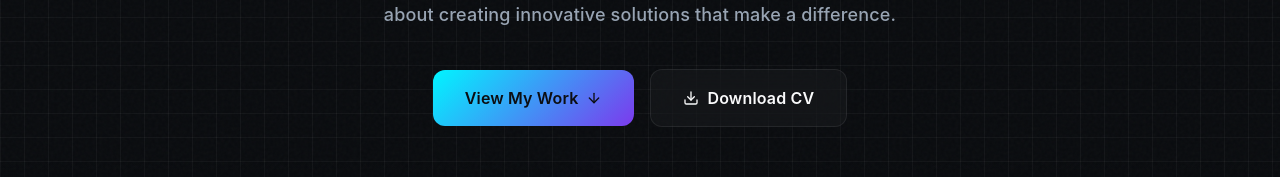
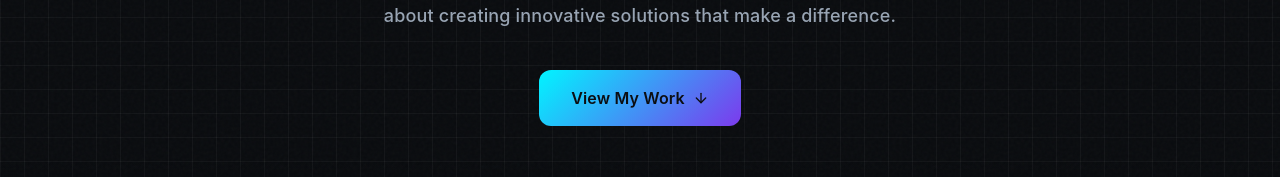
Before and after one commit to infinitelife102/My-Portfolio, a React (Vite) app: page / in a window 1280 px wide. Shown: the part 511-688 px from the top of the page. Built offline with nearby package versions, Linux system fonts and the light colour scheme; no server answers.

Commit message:
commit: delete cv file and remove Download CV

```diff
--- a/src/sections/Hero.tsx
+++ b/src/sections/Hero.tsx
@@ -2,7 +2,7 @@ import { useState, useEffect, useRef } from 'react';
 import { motion } from 'framer-motion';
 import { ArrowDown, Download, Sparkles } from 'lucide-react';
 import { env } from '@/lib/env';
-import { downloadCv } from '@/lib/downloadCv';
+// import { downloadCv } from '@/lib/downloadCv';
 
 const roles = [
   'Full-Stack Developer',
@@ -114,7 +114,7 @@ export default function Hero() {
               View My Work
               <ArrowDown className="w-4 h-4" />
             </motion.a>
-            <motion.button
+            {/* <motion.button
               type="button"
               onClick={() => downloadCv()}
               className="px-8 py-4 rounded-xl glass text-foreground font-semibold flex items-center gap-2 hover:bg-foreground/5 transition-colors"
@@ -123,7 +123,7 @@ export default function Hero() {
             >
               <Download className="w-4 h-4" />
               Download CV
-            </motion.button>
+            </motion.button> */}
           </motion.div>
         </div>
       </div>
```
Also changed, not shown: 1 other file (tests, documents, lock files or other folders).
